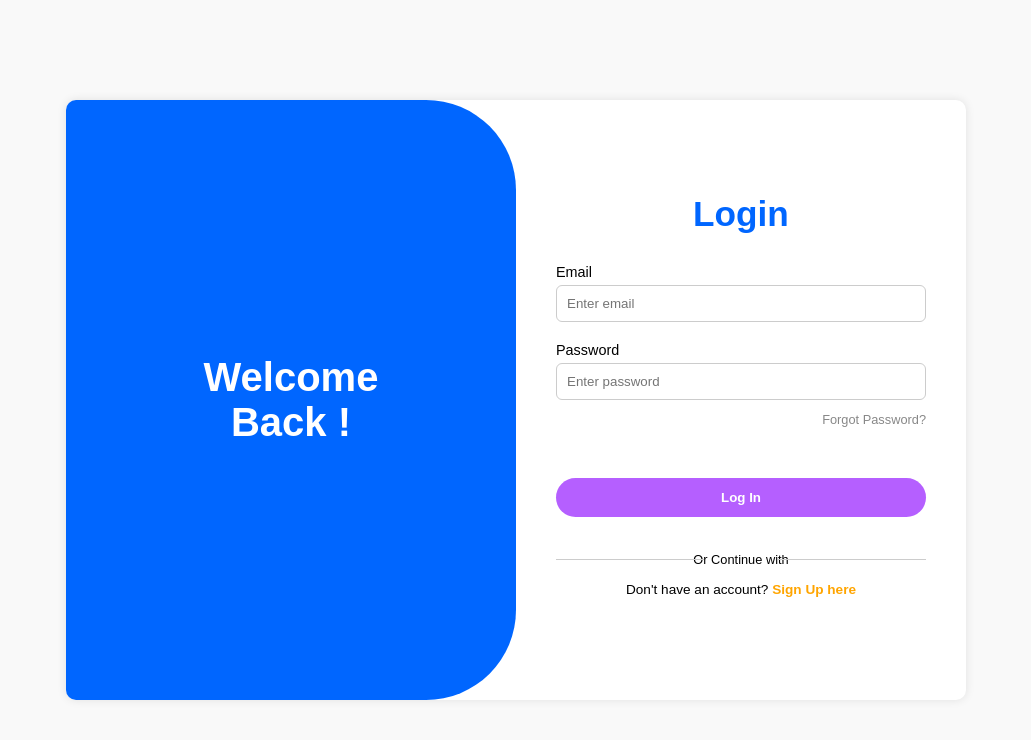
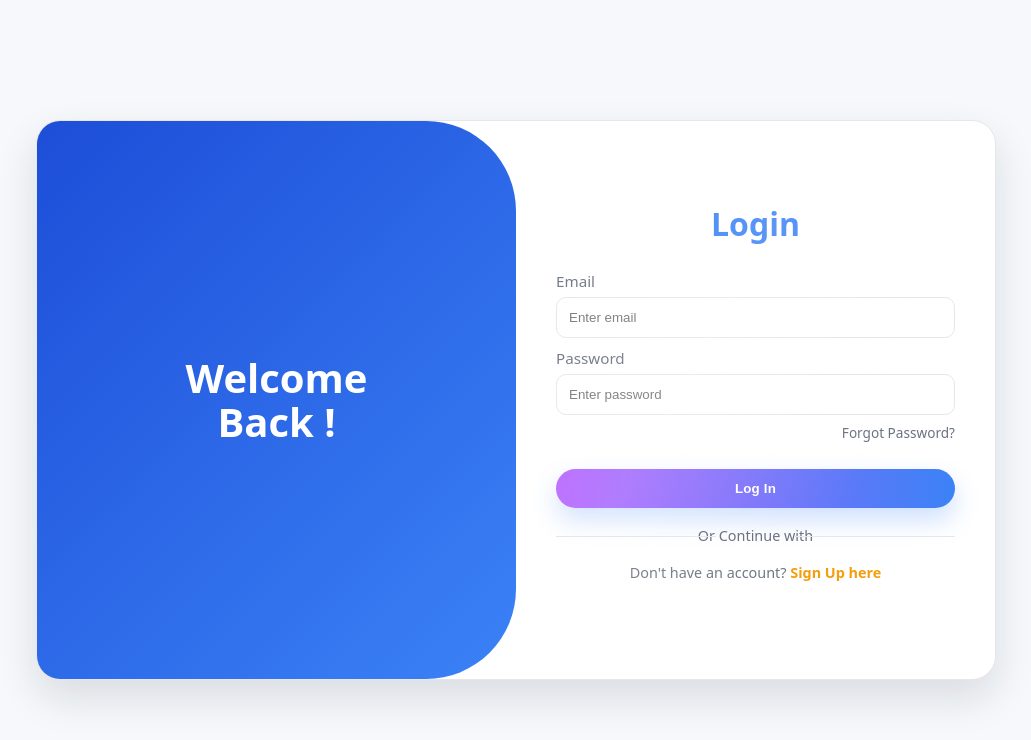
Before and after one commit to B21-tech/ProGraming, a website built with Vite: page client/index.html in a window 1280 px wide. Shown: the whole page, without its empty margins (124-1155 px from the left). Built offline with nearby package versions, Linux system fonts and the light colour scheme.

Commit message:
Add files via upload
updated/ refined css

```diff
--- a/client/style.css
+++ b/client/style.css
@@ -1,148 +1,286 @@
-* {
-      box-sizing: border-box;
-      margin: 0;
-      padding: 0;
-      font-family: Arial, sans-serif;
+/* ====== Design tokens ====== */
+:root{
+  --bg: #f6f8fb;
+  --surface: #ffffff;
+  --text: #111827;
+  --muted: #6b7280;
+  --border: #e5e7eb;
+  --shadow: 0 18px 40px rgba(15,23,42,.12);
+
+  --brand1:#1d4ed8;
+  --brand2:#3b82f6;
+  --accent:#b55fff;
+  --accent-hover:#facc15;
+  --focus:#60a5fa;
+  --radius-lg: 24px;
+  --radius-md: 14px;
 }
 
-    body {
-      height: 100vh;
-      display: flex;
-      justify-content: center;
-      align-items: center;
-      background: #f9f9f9;
+/* Optional dark theme (enable with html[data-theme="dark"]) */
+html[data-theme="dark"]{
+  --bg:#0b0f19;
+  --surface:#0f1629;
+  --text:#e5e7eb;
+  --muted:#9aa4b2;
+  --border:#1f2a44;
+  --shadow:0 22px 50px rgba(0,0,0,.5);
+  --brand1:#1e3a8a;
+  --brand2:#2563eb;
+  --accent:#8b5cf6;
+  --accent-hover:#eab308;
+  --focus:#3b82f6;
 }
 
-    .container {
-      width: 900px;
-      height: 600px;
-      display: flex;
-      background: white;
-      border-radius: 10px;
-      overflow: hidden;
-      box-shadow: 0 0 10px rgba(0, 0, 0, 0.1);
+/* ====== Base ====== */
+*{
+  box-sizing:border-box;
 }
 
-    .left-panel {
+html,body{
+   height:100%;
+   }
+
+body{
+  margin:0;
+  display:flex;
+  align-items:center;
+  justify-content:center;
+  background: var(--bg);
+  color: var(--text);
+  font-family: ui-sans-serif, system-ui, -apple-system, Segoe UI, Roboto, Arial, "Helvetica Neue";
+}
+
+/* ====== Card container ====== */
+.container{
+  width:min(960px, 94vw);
+  min-height: 560px;
+  display:flex;
+  background: var(--surface);
+  border-radius: var(--radius-lg);
+  box-shadow: var(--shadow);
+  overflow:hidden;
+  border:1px solid var(--border);
+}
+
+/* ====== Left panel (hero) ====== */
+.left-panel{
+  width:50%;
+  display:flex;
+  flex-direction:column;
+  align-items:center;
+  justify-content:center;
+  color:#fff;
+  padding: clamp(28px, 4vw, 40px);
+  background: linear-gradient(135deg, var(--brand1), var(--brand2));
+  position:relative;
+
+  /* curved inner edge */
   border-top-right-radius: 90px;
   border-bottom-right-radius: 90px;
-      width: 50%;
-      background: #0066ff;
-      color: white;
-      display: flex;
-      flex-direction: column;
-      justify-content: center;
-      align-items: center;
-      padding: 40px;
 }
 
-    .left-panel h1 {
-      font-size: 2.5em;
-      text-align: center;
+.left-panel h1{
+  font-size: clamp(28px, 4vw, 40px);
+  line-height:1.1;
+  text-align:center;
+  margin:0;
 }
 
-    .right-panel {
-      width: 50%;
-      padding: 40px;
-      display: flex;
-      flex-direction: column;
-      justify-content: center;
+/* subtle sheen sweep */
+.left-panel::after{
+  content:"";
+  position:absolute;
+  inset:0;
+  pointer-events:none;
+  background: linear-gradient(120deg, transparent 0%, rgba(255,255,255,.16) 40%, transparent 70%);
+  transform: translateX(-100%);
+  animation: sheen 8s linear infinite;
 }
 
-    .right-panel h2 {
-      font-size: 2.2em;
-      color: #0066ff;
-      margin-bottom: 20px;
-      display: flex;
-      justify-content: center;
+@keyframes sheen{
+  0%{transform:translateX(-100%)}
+  50%{transform:translateX(100%)}
+  100%{transform:translateX(100%)}
 }
 
-    form label {
-      font-size: 0.9em;
-      margin: 10px 0 5px;
-      display: block;
+/* ====== Right panel (form) ====== */
+.right-panel{
+  width:50%;
+  padding:clamp(24px, 3.5vw, 40px);
+  display:flex;
+  flex-direction:column;
+  justify-content:center;
 }
 
-    form input {
-      width: 100%;
-      padding: 10px;
-      margin-bottom: 10px;
-      border-radius: 6px;
-      border: 1px solid #ccc;
+.right-panel h2{
+  font-size:clamp(22px, 3.5vw, 32px);
+  color: var(--brand2);
+  font-weight: 900;
+  margin: 0 0 16px;
+  text-align:center;
 }
 
-    .forgot-password {
-      text-align: right;
-      margin-bottom: 20px;
+/* ====== Form ====== */
+form label{
+  font-size: 0.95rem;
+  color: var(--muted);
+  margin: 10px 0 6px;
+  display:block;
 }
 
-    .forgot-password a {
-      font-size: 0.8em;
-      color: #888;
-      text-decoration: none;
+form input{
+  width:100%;
+  padding: 12px 12px;
+  border-radius: 10px;
+  border:1px solid var(--border);
+  background: var(--surface);
+  color: var(--text);
+  outline: none;
+  transition: border-color .18s ease, box-shadow .18s ease, background-color .18s ease;
+}
+form input:focus{
+  border-color: var(--focus);
+  box-shadow: 0 0 0 4px color-mix(in srgb, var(--focus) 20%, transparent);
 }
 
-    .login-btn {
-      margin-top: 30px;
-      width: 100%;
-      padding: 12px;
-      background: #b55fff;
-      color: white;
-      border: none;
-      border-radius: 25px;
-      font-weight: bold;
-      cursor: pointer;
-      margin-bottom: 20px;
+/* ====== Links ====== */
+.forgot-password{
+  text-align:right;
+  margin: 6px 0 8px;
 }
 
-    .login-btn:hover{
-      background-color: #FBBC04;
-      color: #333;
+.forgot-password a{
+  font-size:.85rem;
+  color: var(--muted);
+  text-decoration:none;
 }
 
-    .divider {
-      text-align: center;
-      font-size: 0.8em;
-      margin: 15px 0;
-      position: relative;
+.forgot-password a:hover{
+  color: var(--brand2);
+  text-decoration:underline;
 }
 
-    .divider::before,
-    .divider::after {
-      content: "";
-      position: absolute;
-      top: 50%;
-      width: 40%;
-      height: 1px;
-      background: #ccc;
+/* ====== Primary button ====== */
+.login-btn{
+  margin-top: 18px;
+  width:100%;
+  padding: 12px 16px;
+  background: linear-gradient(90deg, var(--accent), var(--brand2));
+  color:#fff; border:none;
+  border-radius: 999px;
+  font-weight: 800;
+  letter-spacing:.2px;
+  cursor:pointer;
+  box-shadow: 0 12px 24px rgba(59,130,246,.25);
+  transition: transform .18s ease, filter .18s ease, box-shadow .18s ease, background-color .18s ease;
+}
+.login-btn:hover{
+  background: var(--accent-hover);
+  color:#111827;
+  box-shadow: 0 12px 24px rgba(250,204,21,.25);
+  transform: translateY(-2px);
+}
+.login-btn:active{
+  transform: scale(.98);
  }
 
-    .divider::before {
-      left: 0;
+/* ====== Divider ====== */
+.divider{
+  position:relative;
+  text-align:center;
+  margin: 18px 0;
+  color: var(--muted);
+  font-size:.9rem;
 }
 
-    .divider::after {
-      right: 0;
+.divider::before, .divider::after{
+  content:"";
+  position:absolute;
+  top:50%;
+  width:40%;
+  height:1px;
+  background: var(--border);
 }
 
-    .google-btn img {
-      width: 20px;
+.divider::before{
+  left:0;
 }
 
-    .signup-text {
-      font-size: 0.85em;
-      text-align: center;
+.divider::after{
+   right:0;
    }
 
-    .signup-text a {
-      color: orange;
-      text-decoration: none;
-      font-weight: bold;
+/* ====== Social button ====== */
+.google-btn{
+  display:flex;
+  align-items:center;
+  justify-content:center;
+  gap:10px;
+  width:100%;
+  padding:10px 12px;
+  border-radius: 12px;
+  border:1px solid var(--border);
+  background: var(--surface);
+  cursor:pointer;
+  transition: transform .15s ease, background-color .15s ease, border-color .15s ease;
 }
 
-    .message {
-      font-size: 0.9em;
-      color: green;
-      margin-top: 10px;
-      text-align: center;
+.google-btn:hover{
+  background: #f1f5f9;
+  border-color:#d1d5db;
+  transform: translateY(-1px);
 }
+
+.google-btn img{
+  width:20px
+}
+
+/* ====== Footer text ====== */
+.signup-text{
+  font-size:.9rem;
+  text-align:center;
+  margin-top:10px;
+  color: var(--muted);
+}
+
+.signup-text a{
+  color: #f59e0b;
+  font-weight:800;
+  text-decoration:none;
+}
+
+.signup-text a:hover{
+  text-decoration:underline;
+}
+
+.message{
+  font-size:.95rem;
+  color:#16a34a;
+  margin-top:10px;
+  text-align:center;
+}
+
+/* ====== Responsive ====== */
+@media (max-width: 920px){
+  .container{
+    width:min(820px,94vw);
+  }
+}
+@media (max-width: 820px){
+  .container{
+    flex-direction:column;
+    min-height: auto;
+  }
+  .left-panel{
+    width:100%;
+    border-radius: 0 0 60px 60px;
+    padding: 28px 20px;
+  }
+  .right-panel{ width:100%; padding: 20px; }
+}
+
+/* Respect reduced motion */
+@media (prefers-reduced-motion: reduce){
+  *{ transition: none !important;
+     animation: none !important; }
+}
```
Lines whose indentation alone changed are shown as unchanged.
